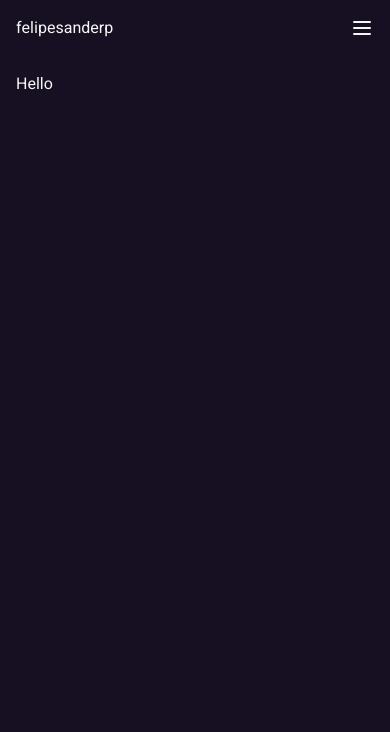
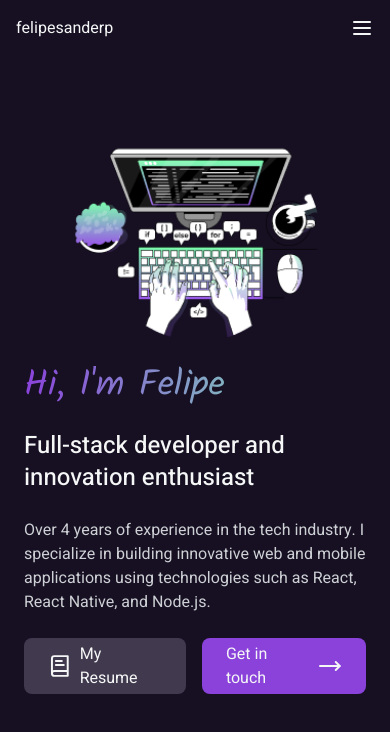
Before and after one commit to felipesanderp/portfolio, a Next.js app: page / in a window 390 px wide. Shown: the top 732 px of the page. Built offline with nearby package versions, Linux system fonts and the light colour scheme.

Commit message:
banner for mobile and lg screens

```diff
--- a/src/app/(portfolio)/page.tsx
+++ b/src/app/(portfolio)/page.tsx
@@ -1,3 +1,58 @@
+import { BookText, MoveRight } from 'lucide-react'
+import Image from 'next/image'
+import Link from 'next/link'
+
 export default function Home() {
-  return <h1>Hello</h1>
+  return (
+    <div className="flex flex-col items-center gap-6 lg:mx-auto lg:max-w-7xl lg:flex-row lg:justify-between lg:gap-32">
+      <Image
+        className="lg:hidden"
+        src="/bro.png"
+        alt=""
+        width={250}
+        height={250}
+        quality={100}
+      />
+
+      <Image
+        className="hidden lg:order-last lg:flex"
+        src="/bro-2.png"
+        alt=""
+        width={500}
+        height={500}
+        quality={100}
+      />
+      <div className="flex flex-col gap-6 lg:max-w-xl">
+        <h2 className="font-kalam text-gradient from-primary-500 to-secondary bg-gradient-to-r bg-clip-text text-4xl/10 text-transparent">
+          Hi, I&apos;m Felipe
+        </h2>
+        <p className="text-2xl/8 font-medium">
+          Full-stack developer and innovation enthusiast
+        </p>
+        <span className="text-text-secondary text-base">
+          Over 4 years of experience in the tech industry. I specialize in
+          building innovative web and mobile applications using technologies
+          such as React, React Native, and Node.js.
+        </span>
+
+        <div className="flex items-center gap-4">
+          <Link
+            href="#"
+            className="bg-surface-secondary hover:bg-surface-secondary/80 flex h-14 items-center gap-2 rounded-lg p-6 lg:w-auto"
+          >
+            <BookText />
+            My Resume
+          </Link>
+
+          <Link
+            href="#"
+            className="bg-primary-500 hover:bg-primary-500/80 flex h-14 items-center gap-2 rounded-lg p-6 lg:w-auto"
+          >
+            Get in touch
+            <MoveRight />
+          </Link>
+        </div>
+      </div>
+    </div>
+  )
 }
--- a/src/app/layout.tsx
+++ b/src/app/layout.tsx
@@ -6,7 +6,7 @@ import { Header } from '@/components/Header'
 const heebo = Heebo({
   subsets: ['latin'],
   variable: '--font-heebo',
-  weight: ['400', '600'],
+  weight: ['400', '500'],
 })
 const kalam = Kalam({
   subsets: ['latin'],
@@ -29,7 +29,7 @@ export default function RootLayout({
         <div className="min-h-screen">
           <Header />
 
-          <main className="p-4">{children}</main>
+          <main className="p-6">{children}</main>
         </div>
       </body>
     </html>
--- a/src/components/Header/index.tsx
+++ b/src/components/Header/index.tsx
@@ -2,7 +2,7 @@ import { MobileNav } from './mobile-nav'
 
 export function Header() {
   return (
-    <header className="sticky p-4">
+    <header className="sticky mb-12 p-4">
       <div className="flex items-center justify-between">
         <span>felipesanderp</span>
         <MobileNav />
```
Also changed, not shown: public/bro-2.png (added).
